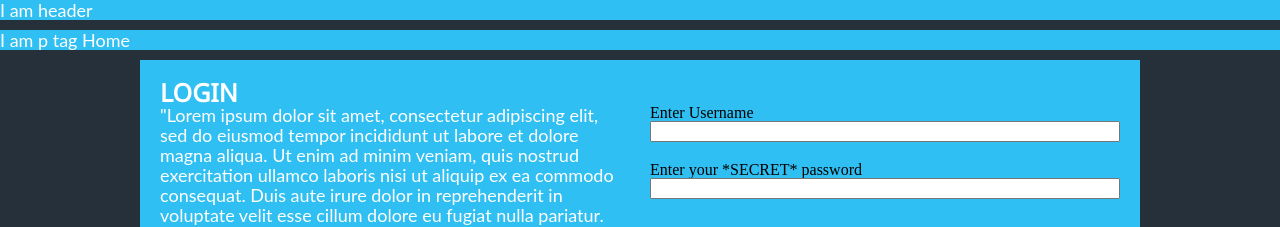
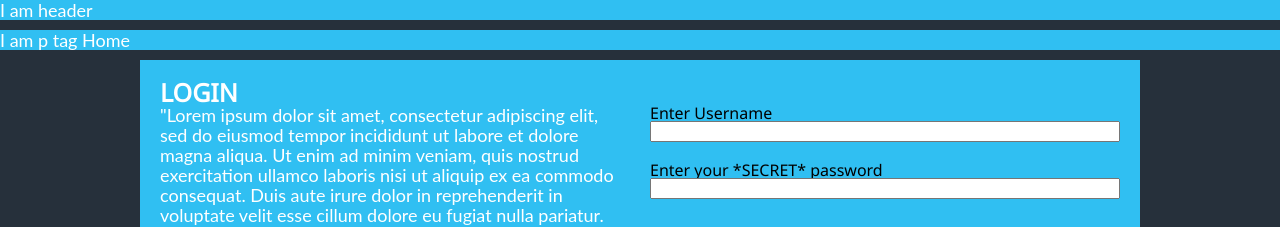
Before and after one commit to CD-Mackay/Foto-Album, a React app: page / in a window 1280 px wide. Shown: the top 227 px of the page. Built offline with nearby package versions, Linux system fonts and the light colour scheme.

Commit message:
add label font

```diff
--- a/src/components/elements/Label/StyledLabel.js
+++ b/src/components/elements/Label/StyledLabel.js
@@ -5,6 +5,7 @@ import {
   darkBlue,
   darkGrey,
   headerFont,
+  titleFont,
   headerGrey,
   paraFont,
   midBlue,
@@ -15,10 +16,7 @@ import {
 
 const StyledLabel = styled.label`
    background-color: ${lightBlue};
-
-   p {
-     color: #fff;
-   }
+   font-family: ${titleFont};
 `
 
 export default StyledLabel;
```
